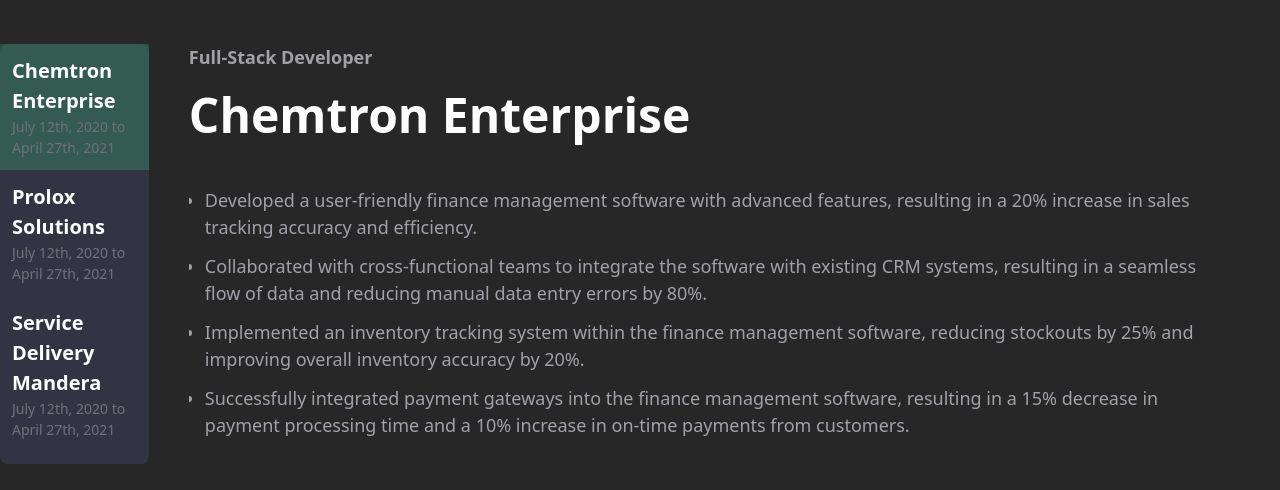
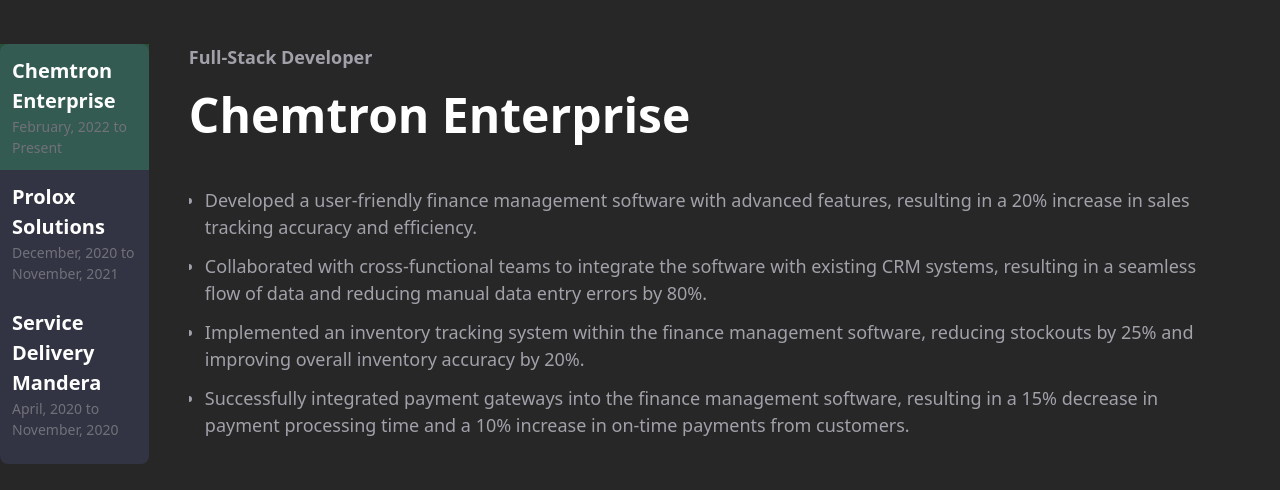
Before and after one commit to clive-limo/my-portfolio-updated, a Next.js app: page / in a window 1280 px wide. Shown: the part 1662-2152 px from the top of the page. Built offline with nearby package versions, Linux system fonts and the light colour scheme.

Commit message:
[FIX] component scaling, url and content fix

```diff
--- a/src/components/About.tsx
+++ b/src/components/About.tsx
@@ -22,8 +22,8 @@
           and collaborate seamlessly with UI/UX teams to ensure the perfect
           blend of aesthetics and functionality. When it comes to the backend, I
           have experience with a variety of languages and frameworks including
-          Python, Node.js, and Ruby. I am well-versed in database systems like
-          MySQL, PostgreSQL, and MongoDB, allowing me to create robust and
+          Python, Node.js, and NextJS. I am also well-versed in database systems
+          like MySQL, PostgreSQL, and MongoDB, allowing me to create robust and
           scalable backend solutions for data management, authentication, and
           communication.
         </p>
--- a/src/components/PhoneHome.tsx
+++ b/src/components/PhoneHome.tsx
@@ -16,9 +16,19 @@
         </div>
       </div>
       <div className="mb-10 mt-5 flex w-full flex-row justify-center gap-2">
-        <IoMailOutline className="text-4xl" />
-        <AiOutlineGithub className="text-4xl" />
-        <AiOutlineLinkedin className="text-4xl" />
+        <a href="mailto:limoclive01@gmail.com">
+          <IoMailOutline className="text-4xl hover:text-accentBlue hover:ease-in-out" />
+        </a>
+        <a target="_blank" rel="noopener" href="https://github.com/clive-limo">
+          <AiOutlineGithub className="text-4xl hover:text-accentBlue hover:ease-in-out" />{' '}
+        </a>
+        <a
+          target="_blank"
+          rel="noopener"
+          href="https://www.linkedin.com/in/clive-limo-66aa881a3/"
+        >
+          <AiOutlineLinkedin className="text-4xl hover:text-accentBlue hover:ease-in-out" />
+        </a>
       </div>
       <h1 className="bg-gradient-to-tr from-accentGreen to-accentBlue bg-clip-text text-center text-3xl font-extrabold leading-relaxed text-transparent md:text-4xl">
         Hi, I&apos;m Clive, I create digital solutions learning and growing with
@@ -45,21 +55,21 @@
             drive engagement and satisfaction.
           </p>
         </div>
-        <div className="group mt-2 w-full rounded-2xl bg-primaryLight p-2 transition duration-150 ease-in-out hover:bg-accentBlue">
-          <h3 className="mt-5 w-full text-center font-bold text-white group-hover:-translate-y-1.5">
+        <div className="mt-2 w-full rounded-2xl bg-primaryLight p-2">
+          <h3 className="mt-5 w-full text-center font-bold text-white">
             Web Development
           </h3>
-          <p className=" py-3 text-center text-sm font-normal text-zinc-500 group-hover:invisible">
+          <p className=" py-3 text-center text-sm font-normal text-zinc-500">
             I specialize in developing dynamic web applications using the latest
             technologies, ensuring seamless functionality and exceptional user
             experiences.
           </p>
         </div>
-        <div className="group mt-2 w-full rounded-2xl bg-primaryLight transition duration-150 ease-in-out hover:bg-accentGreen">
-          <h3 className="mt-5 w-full text-center font-bold text-white group-hover:-translate-y-1.5">
+        <div className="mt-2 w-full rounded-2xl bg-primaryLight">
+          <h3 className="mt-5 w-full text-center font-bold text-white">
             UI/UX Design
           </h3>
-          <p className=" py-3 text-center text-sm font-normal text-zinc-500 group-hover:invisible">
+          <p className=" py-3 text-center text-sm font-normal text-zinc-500">
             I am also well versed in crafting intuitive and visually captivating
             user interfaces, enhancing user journeys through thoughtful design
             and usability principles.
--- a/src/components/Projects.tsx
+++ b/src/components/Projects.tsx
@@ -2,7 +2,7 @@
 
 export default function Projects() {
   return (
-    <section className="h-screen w-full" id="projects">
+    <section className="w-full" id="projects">
       <h1 className="pt-20 text-5xl font-extrabold text-white">Projects</h1>
       <div className="mt-5 flex flex-col gap-3 lg:grid lg:grid-cols-2 lg:gap-8">
         <ProjectsCard
--- a/src/components/Work.tsx
+++ b/src/components/Work.tsx
@@ -56,18 +56,18 @@
         <div className="my-10 rounded-lg bg-primaryLight lg:w-60">
           <JobCards
             title="Chemtron Enterprise"
-            start="July 12th, 2020"
-            end="April 27th, 2021"
+            start="February, 2022"
+            end="Present"
           />
           <JobCards
             title="Prolox Solutions"
-            start="July 12th, 2020"
-            end="April 27th, 2021"
+            start="December, 2020"
+            end="November, 2021"
           />
           <JobCards
             title="Service Delivery Mandera"
-            start="July 12th, 2020"
-            end="April 27th, 2021"
+            start="April, 2020"
+            end="November, 2020"
           />
         </div>
         <div className=" mx-4 flex max-h-screen flex-col overflow-y-hidden md:mt-10 lg:m-10">
```
